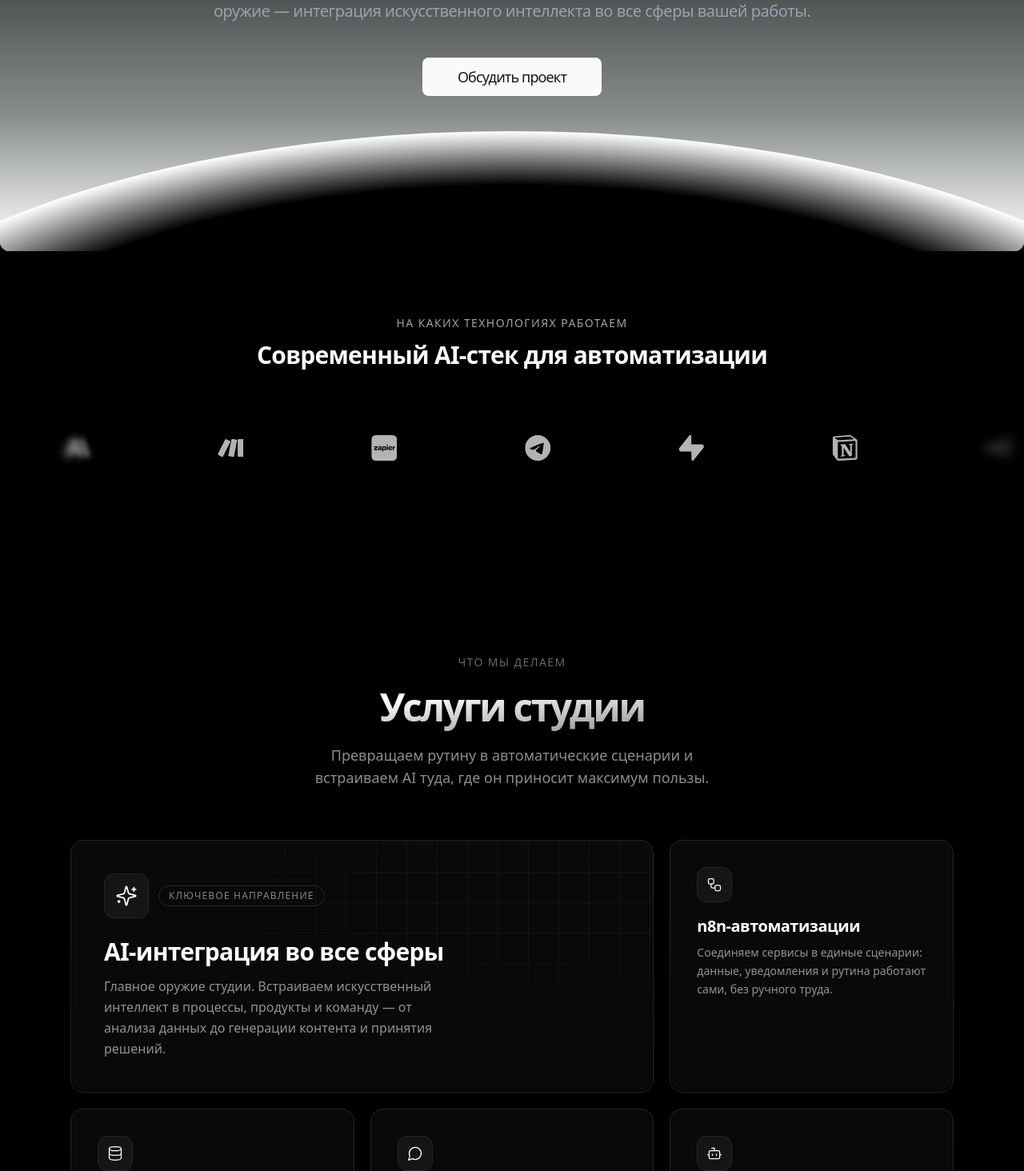
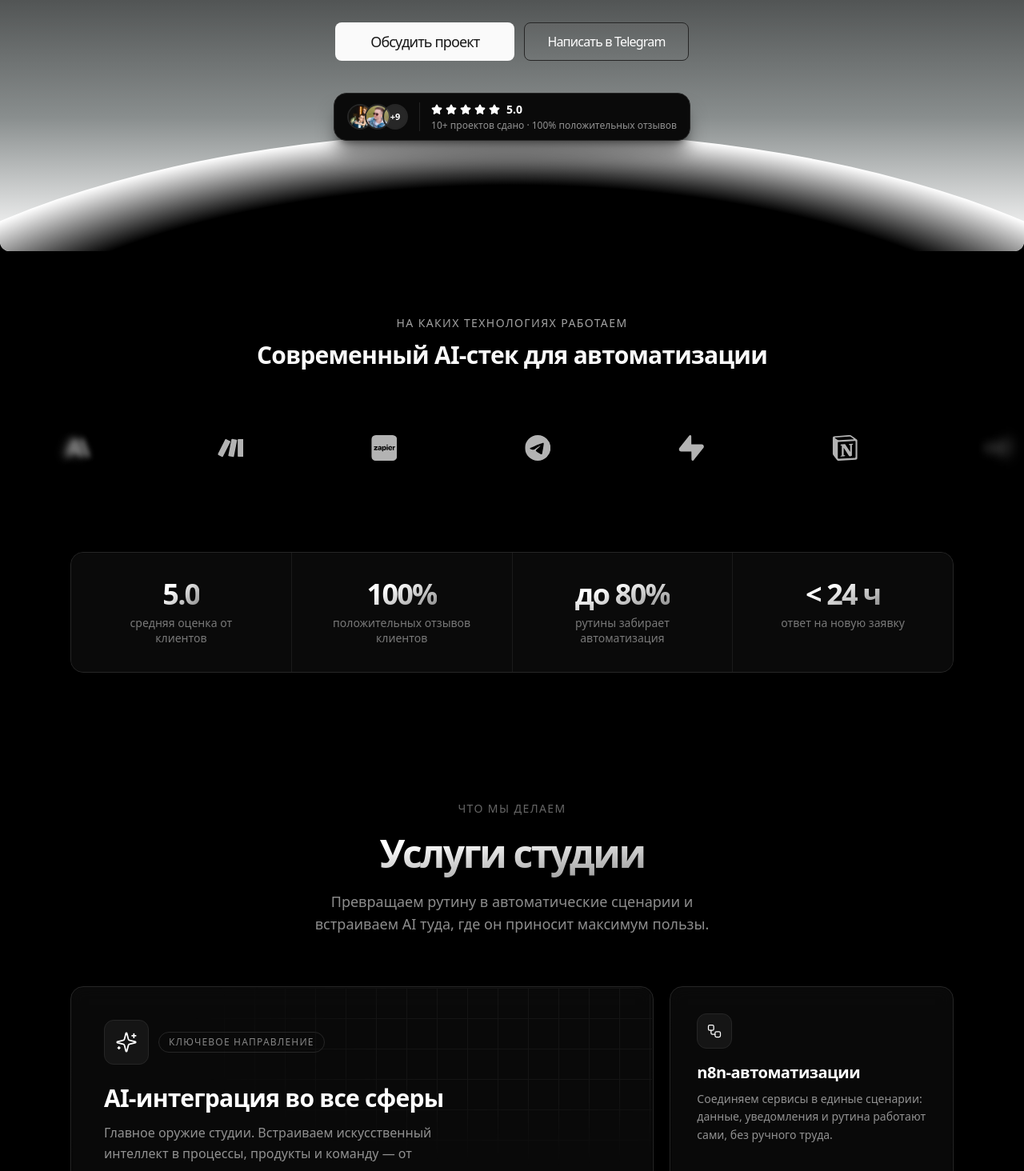
Before and after one commit to RendersC/steppedevWebPage, a React (Vite) app: page / in a window 1280 px wide. Shown: the part 446-1910 px from the top of the page at 80% size. Built offline with nearby package versions, Linux system fonts and the light colour scheme.

Commit message:
b2b updated web

```diff
--- a/index.html
+++ b/index.html
@@ -5,11 +5,53 @@
     <link rel="icon" type="image/png" href="/favicon.png" />
     <link rel="apple-touch-icon" href="/favicon.png" />
     <meta name="viewport" content="width=device-width, initial-scale=1.0" />
-    <title>SteppeDev — AI-интеграция и автоматизация бизнеса</title>
+    <meta name="theme-color" content="#000000" />
+    <title>SteppeDev — внедряем AI и автоматизацию в бизнес | n8n, CRM, чат-боты</title>
     <meta
       name="description"
-      content="SteppeDev — студия AI-интеграции: n8n-автоматизации, CRM, чат-боты и AI-ассистенты для вашего бизнеса."
+      content="Студия AI-автоматизации SteppeDev: n8n-сценарии, CRM-интеграции, чат-боты и AI-ассистенты. До 80% рутины — на автоматику. Рейтинг 5.0 на Kwork, ответ в течение рабочего дня."
     />
+    <meta
+      name="keywords"
+      content="автоматизация бизнеса, n8n, AI-интеграция, CRM автоматизация, чат-бот для бизнеса, AI-ассистент, SteppeDev"
+    />
+
+    <!-- Open Graph / Twitter. og:image и og:url должны быть АБСОЛЮТНЫМИ -
+         подставь продакшен-домен вместо относительных путей после деплоя. -->
+    <meta property="og:type" content="website" />
+    <meta property="og:locale" content="ru_RU" />
+    <meta property="og:site_name" content="SteppeDev" />
+    <meta property="og:title" content="SteppeDev — внедряем AI и автоматизацию в бизнес" />
+    <meta
+      property="og:description"
+      content="n8n-автоматизации, CRM-интеграции, чат-боты и AI-ассистенты. Рейтинг 5.0 на Kwork, 100% положительных отзывов."
+    />
+    <meta property="og:image" content="/og.jpg" />
+    <meta name="twitter:card" content="summary_large_image" />
+    <meta name="twitter:title" content="SteppeDev — внедряем AI и автоматизацию в бизнес" />
+    <meta
+      name="twitter:description"
+      content="n8n-автоматизации, CRM-интеграции, чат-боты и AI-ассистенты. Рейтинг 5.0 на Kwork, 100% положительных отзывов."
+    />
+    <meta name="twitter:image" content="/og.jpg" />
+
+    <script type="application/ld+json">
+      {
+        "@context": "https://schema.org",
+        "@type": "ProfessionalService",
+        "name": "SteppeDev",
+        "description": "Студия AI-автоматизации: n8n-сценарии, CRM-интеграции, чат-боты и AI-ассистенты для бизнеса.",
+        "sameAs": [
+          "https://github.com/RendersC",
+          "https://t.me/Belyi_0071"
+        ],
+        "aggregateRating": {
+          "@type": "AggregateRating",
+          "ratingValue": "5.0",
+          "reviewCount": "8"
+        }
+      }
+    </script>
   </head>
   <body>
     <div id="root"></div>
--- a/src/App.tsx
+++ b/src/App.tsx
@@ -8,6 +8,7 @@ import { Footer } from "@/components/ui/footer"
 import { Testimonials } from "@/components/ui/testimonials"
 import { Faq } from "@/components/ui/faq"
 import { Cta } from "@/components/ui/cta"
+import { Stats } from "@/components/ui/stats"
 
 function App() {
   return (
@@ -19,8 +20,11 @@ function App() {
         subtitle="n8n-автоматизации, CRM-интеграции, чат-боты и AI-ассистенты. Наше главное оружие — интеграция искусственного интеллекта во все сферы вашей работы."
         ctaLabel="Обсудить проект"
         ctaHref="#contact"
+        secondaryCtaLabel="Написать в Telegram"
+        secondaryCtaHref="https://t.me/Belyi_0071"
       />
       <TechLogos />
+      <Stats />
       <Services />
       <Process />
       <Testimonials />
--- a/src/components/ui/hero-1.tsx
+++ b/src/components/ui/hero-1.tsx
@@ -1,6 +1,6 @@
 "use client"
 
-import { ChevronRight } from "lucide-react"
+import { ChevronRight, Star } from "lucide-react"
 import { Button } from "@/components/ui/button"
 
 interface HeroProps {
@@ -9,7 +9,12 @@ interface HeroProps {
   subtitle: string
   ctaLabel?: string
   ctaHref?: string
+  secondaryCtaLabel?: string
+  secondaryCtaHref?: string
 }
+
+// Реальные фото клиентов для trust-блока под CTA.
+const clientAvatars = ["/clients/kuzhbalov96.jpg", "/clients/art36.jpg"]
 
 export function Hero({
   eyebrow = "Innovate Without Limits",
@@ -17,6 +22,8 @@ export function Hero({
   subtitle,
   ctaLabel = "Explore Now",
   ctaHref = "#",
+  secondaryCtaLabel,
+  secondaryCtaHref,
 }: HeroProps) {
   return (
     <section
@@ -48,17 +55,21 @@ export function Hero({
         animate-fade-up"
       />
 
-      {/* Eyebrow */}
+      {/* Eyebrow — статус доступности */}
       {eyebrow && (
-        <a href="#about" className="group">
+        <a href="#contact" className="group z-20">
           <span
-            className="text-sm text-gray-600 dark:text-gray-400 font-geist mx-auto px-5 py-2
+            className="text-sm text-gray-600 dark:text-gray-300 font-geist mx-auto px-5 py-2
             bg-gradient-to-tr from-zinc-300/5 via-gray-400/5 to-transparent
             border-[2px] border-gray-300/20 dark:border-white/5
-            rounded-3xl w-fit tracking-tight uppercase flex items-center justify-center"
+            rounded-3xl w-fit tracking-tight flex items-center justify-center gap-2.5"
           >
+            <span className="relative flex h-2 w-2">
+              <span className="absolute inline-flex h-full w-full animate-ping rounded-full bg-emerald-400 opacity-60" />
+              <span className="relative inline-flex h-2 w-2 rounded-full bg-emerald-400" />
+            </span>
             {eyebrow}
-            <ChevronRight className="inline w-4 h-4 ml-2 transition-transform duration-300 group-hover:translate-x-1" />
+            <ChevronRight className="inline w-4 h-4 transition-transform duration-300 group-hover:translate-x-1" />
           </span>
         </a>
       )}
@@ -76,7 +87,7 @@ export function Hero({
 
       {/* Subtitle */}
       <p
-        className="animate-fade-in mb-12 -translate-y-4 text-balance
+        className="animate-fade-in mb-10 -translate-y-4 text-balance
         text-lg tracking-tight text-gray-600 dark:text-gray-400
         opacity-0 md:text-xl mx-auto max-w-3xl"
       >
@@ -84,16 +95,61 @@ export function Hero({
       </p>
 
       {/* CTA */}
-      {ctaLabel && (
-        <div className="flex justify-center">
+      <div className="z-20 flex flex-col items-center justify-center gap-3 sm:flex-row">
+        {ctaLabel && (
           <Button
             asChild
-            className="mt-[-20px] h-11 w-fit px-7 md:h-12 md:w-56 z-20 font-geist tracking-tighter text-center text-base md:text-lg"
+            className="h-11 w-fit px-7 md:h-12 md:w-56 font-geist tracking-tighter text-center text-base md:text-lg"
           >
             <a href={ctaHref}>{ctaLabel}</a>
           </Button>
+        )}
+        {secondaryCtaLabel && secondaryCtaHref && (
+          <Button
+            asChild
+            variant="outline"
+            className="h-11 w-fit border-white/15 bg-white/[0.03] px-7 font-geist text-base tracking-tighter
+            text-white hover:border-white/30 hover:bg-white/[0.08] hover:text-white md:h-12"
+          >
+            <a href={secondaryCtaHref} target="_blank" rel="noopener noreferrer">
+              {secondaryCtaLabel}
+            </a>
+          </Button>
+        )}
+      </div>
+
+      {/* Trust-блок — стеклянная пилюля, читается на любом фоне градиента */}
+      <div
+        className="z-20 mt-10 inline-flex items-center gap-3.5 rounded-2xl
+        border border-white/10 bg-[#0a0a0a] px-4 py-2.5 shadow-xl shadow-black/50"
+      >
+        <div className="flex -space-x-2.5">
+          {clientAvatars.map((src) => (
+            <img
+              key={src}
+              src={src}
+              alt=""
+              loading="lazy"
+              className="h-8 w-8 rounded-full border-2 border-black object-cover"
+            />
+          ))}
+          <span className="flex h-8 w-8 items-center justify-center rounded-full border-2 border-black bg-white/[0.12] text-[11px] font-semibold text-white">
+            +9
+          </span>
         </div>
-      )}
+        <div className="h-9 w-px bg-white/10" />
+        <div className="flex flex-col items-start gap-0.5">
+          <div className="flex items-center gap-1">
+            {Array.from({ length: 5 }).map((_, i) => (
+              <Star key={i} className="h-3.5 w-3.5 fill-white text-white" />
+            ))}
+            <span className="ml-1 text-sm font-semibold text-white">5.0</span>
+          </div>
+          <span className="text-xs text-white/55">
+            10+ проектов сдано · 100% положительных отзывов
+          </span>
+        </div>
+      </div>
     </section>
   )
 }
--- a/src/components/ui/navbar.tsx
+++ b/src/components/ui/navbar.tsx
@@ -9,6 +9,7 @@ const NAV_LINKS = [
   { label: "Услуги", href: "#services" },
   { label: "Процесс", href: "#process" },
   { label: "Отзывы", href: "#testimonials" },
+  { label: "FAQ", href: "#faq" },
   { label: "Контакты", href: "#contact" },
 ]
 
--- /dev/null
+++ b/src/components/ui/stats.tsx
@@ -0,0 +1,37 @@
+"use client"
+
+// Полоса фактов — быстрые доводы «почему нам можно доверять» для B2B.
+const stats = [
+  { value: "5.0", label: "средняя оценка от клиентов" },
+  { value: "100%", label: "положительных отзывов клиентов" },
+  { value: "до 80%", label: "рутины забирает автоматизация" },
+  { value: "< 24 ч", label: "ответ на новую заявку" },
+]
+
+export function Stats() {
+  return (
+    <section className="relative w-full bg-background pb-8">
+      <div className="mx-auto max-w-6xl px-6">
+        {/* gap-px поверх bg-white/10 даёт тонкие разделители между ячейками */}
+        <div className="grid grid-cols-2 gap-px overflow-hidden rounded-2xl border border-white/10 bg-white/10 md:grid-cols-4">
+          {stats.map((stat) => (
+            <div
+              key={stat.label}
+              className="flex flex-col items-center gap-1.5 bg-[#0a0a0a] px-4 py-8 text-center md:px-6"
+            >
+              <span
+                className="bg-gradient-to-br from-white from-30% to-white/50 bg-clip-text
+                font-geist text-3xl font-semibold tracking-tighter text-transparent md:text-4xl"
+              >
+                {stat.value}
+              </span>
+              <span className="max-w-[180px] text-xs leading-snug text-white/45 md:text-sm">
+                {stat.label}
+              </span>
+            </div>
+          ))}
+        </div>
+      </div>
+    </section>
+  )
+}
--- a/src/index.css
+++ b/src/index.css
@@ -146,6 +146,23 @@
   }
 }
 
+/* Плавный переход по якорям из навбара.
+   scroll-margin-top компенсирует фиксированный хедер (h-16 + воздух),
+   чтобы заголовок секции не прятался под ним. */
+html {
+  scroll-behavior: smooth;
+}
+
+[id] {
+  scroll-margin-top: 6rem;
+}
+
+@media (prefers-reduced-motion: reduce) {
+  html {
+    scroll-behavior: auto;
+  }
+}
+
 * {
   border-color: hsl(var(--border));
 }
```
Also changed, not shown: src/components/ui/contact.tsx (+42 -0 lines), src/components/ui/footer.tsx (+1 -19 lines), src/components/ui/testimonials-columns-1.tsx (+10 -13 lines), src/components/ui/testimonials.tsx (+34 -30 lines), public/og.jpg (added), 1 other file (tests, documents, lock files or other folders).
